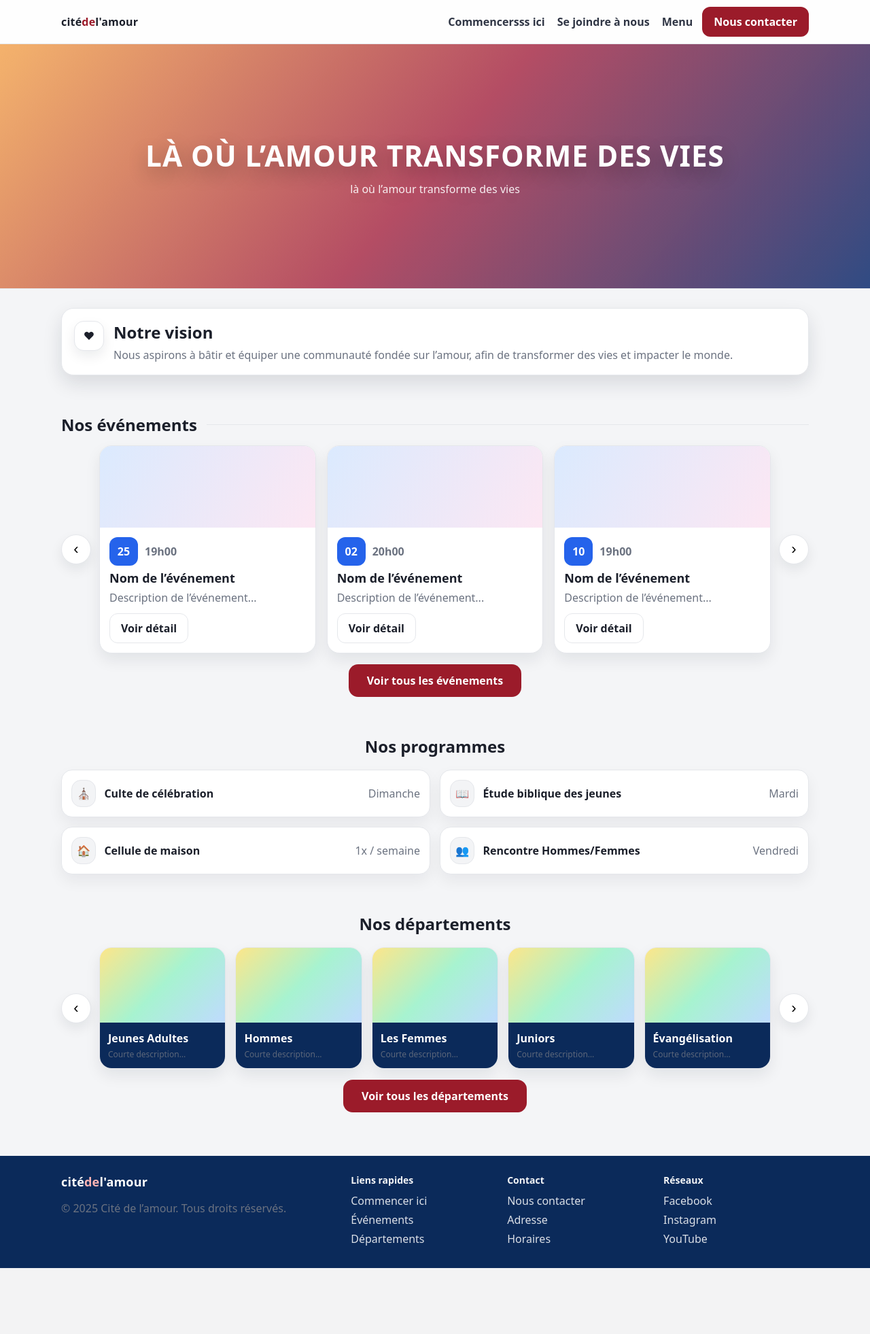
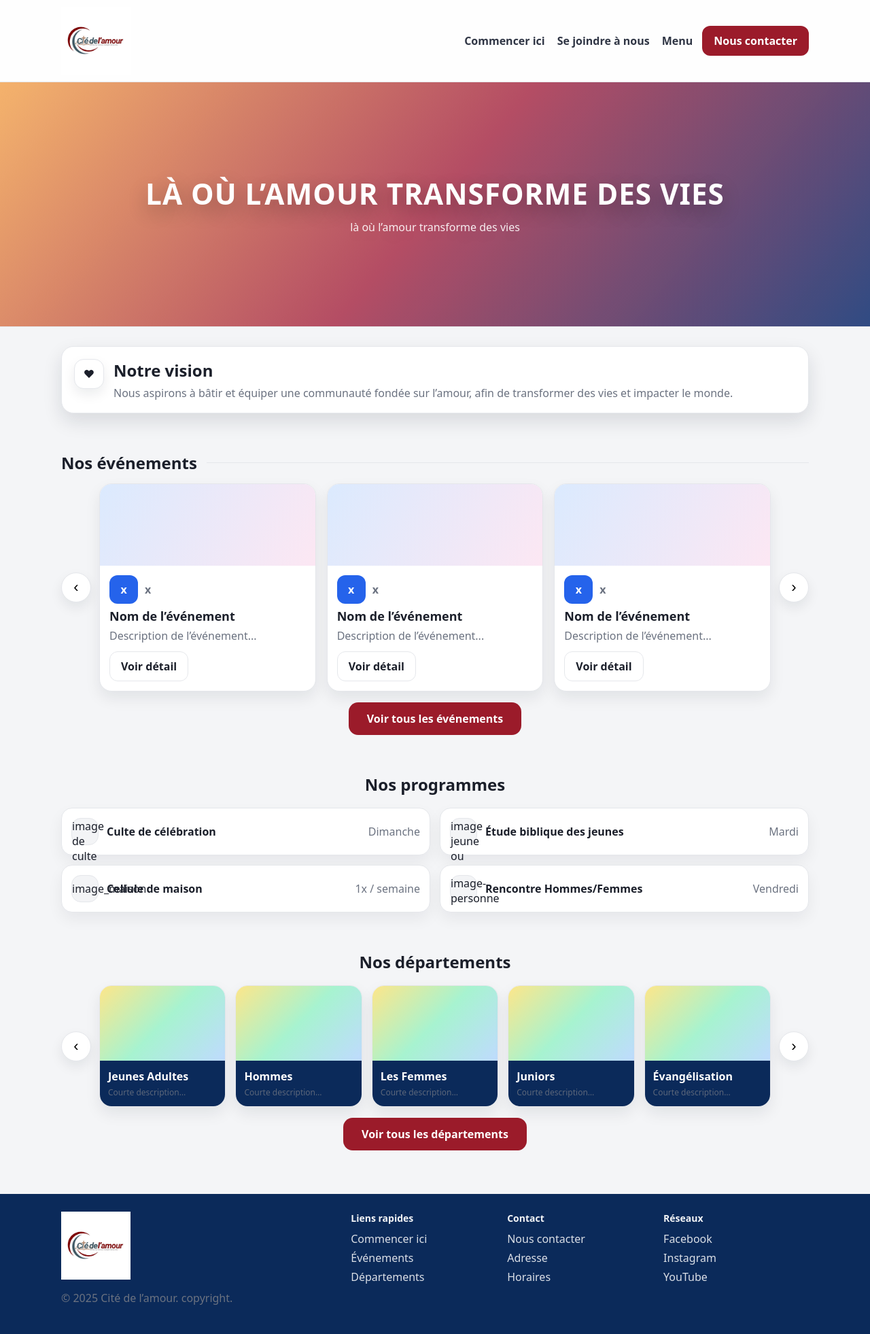
Before and after one commit to ikoue/Cite_de_lamour, a PHP site: page / in a window 1280 px wide. Shown: the whole page at 68% size. Before the commit the page ends 1865 px from the top, so only its background shows below. Run offline with PHP 8.4, Linux system fonts and the light colour scheme.

Commit message:
squelette

```diff
--- a/assets/css/style.css
+++ b/assets/css/style.css
@@ -272,3 +272,8 @@ a{color:inherit; text-decoration:none}
   .footer-inner{grid-template-columns:1fr}
   .footer-cols{grid-template-columns:1fr}
 }
+.brand-logo{
+  height: 100px;
+  width: auto;
+  display: block;
+}
--- a/includes/footer.php
+++ b/includes/footer.php
@@ -3,8 +3,14 @@
 <footer class="site-footer">
   <div class="footer-inner container">
     <div class="footer-left">
-      <div class="footer-logo">cité<span class="accent">de</span>l'amour</div>
-      <p class="muted">© <?= date('Y'); ?> Cité de l’amour. Tous droits réservés.</p>
+ <a class="brand" href="/">
+  <img
+    src="assets/images/logo.jpeg"
+    alt="Cité de l'amour"
+    class="brand-logo"
+  >
+</a>
+      <p class="muted">© <?= date('Y'); ?> Cité de l’amour. copyright.</p>
     </div>
 
     <div class="footer-cols">
--- a/includes/header.php
+++ b/includes/header.php
@@ -12,11 +12,16 @@
 <header class="site-header">
   <div class="topbar">
     <a class="brand" href="/">
-      <span class="brand-mark">cité</span><span class="brand-mark brand-mark--accent">de</span><span class="brand-mark">l'amour</span>
-    </a>
+  <img
+    src="assets/images/logo.jpeg"
+    alt="Cité de l'amour"
+    class="brand-logo"
+  >
+</a>
+
 
     <nav class="nav" aria-label="Navigation principale">
-      <a href="#" class="nav-link">Commencersss ici</a>
+      <a href="#" class="nav-link">Commencer ici</a>
       <a href="#" class="nav-link">Se joindre à nous</a>
       <a href="#" class="nav-link">Menu</a>
     </nav>
--- a/index.php
+++ b/index.php
@@ -35,10 +35,12 @@
 
     <div class="events-grid">
       <?php
+
+      /*va falloir creer une boucle ici mais doit s afficher a peu pres comme ca*/
         $events = [
-          ["day"=>"25","time"=>"19h00","title"=>"Nom de l’événement","desc"=>"Description de l’événement..."],
-          ["day"=>"02","time"=>"20h00","title"=>"Nom de l’événement","desc"=>"Description de l’événement..."],
-          ["day"=>"10","time"=>"19h00","title"=>"Nom de l’événement","desc"=>"Description de l’événement..."],
+          ["day"=>"x","time"=>"x","title"=>"Nom de l’événement","desc"=>"Description de l’événement..."],
+          ["day"=>"x","time"=>"x","title"=>"Nom de l’événement","desc"=>"Description de l’événement..."],
+          ["day"=>"x","time"=>"x","title"=>"Nom de l’événement","desc"=>"Description de l’événement..."],
         ];
         foreach ($events as $e):
       ?>
@@ -70,7 +72,7 @@
 
   <div class="programs-grid">
     <div class="program">
-      <div class="program-ico">⛪</div>
+      <div class="program-ico">image de culte</div>
       <div class="program-text">
         <strong>Culte de célébration</strong>
         <span class="muted">Dimanche</span>
@@ -78,7 +80,7 @@
     </div>
 
     <div class="program">
-      <div class="program-ico">📖</div>
+      <div class="program-ico">image jeune ou bible</div>
       <div class="program-text">
         <strong>Étude biblique des jeunes</strong>
         <span class="muted">Mardi</span>
@@ -86,7 +88,7 @@
     </div>
 
     <div class="program">
-      <div class="program-ico">🏠</div>
+      <div class="program-ico">image_maison</div>
       <div class="program-text">
         <strong>Cellule de maison</strong>
         <span class="muted">1x / semaine</span>
@@ -94,7 +96,7 @@
     </div>
 
     <div class="program">
-      <div class="program-ico">👥</div>
+      <div class="program-ico">image-personne</div>
       <div class="program-text">
         <strong>Rencontre Hommes/Femmes</strong>
         <span class="muted">Vendredi</span>
```
Also changed, not shown: assets/images/logo.jpeg (added).
